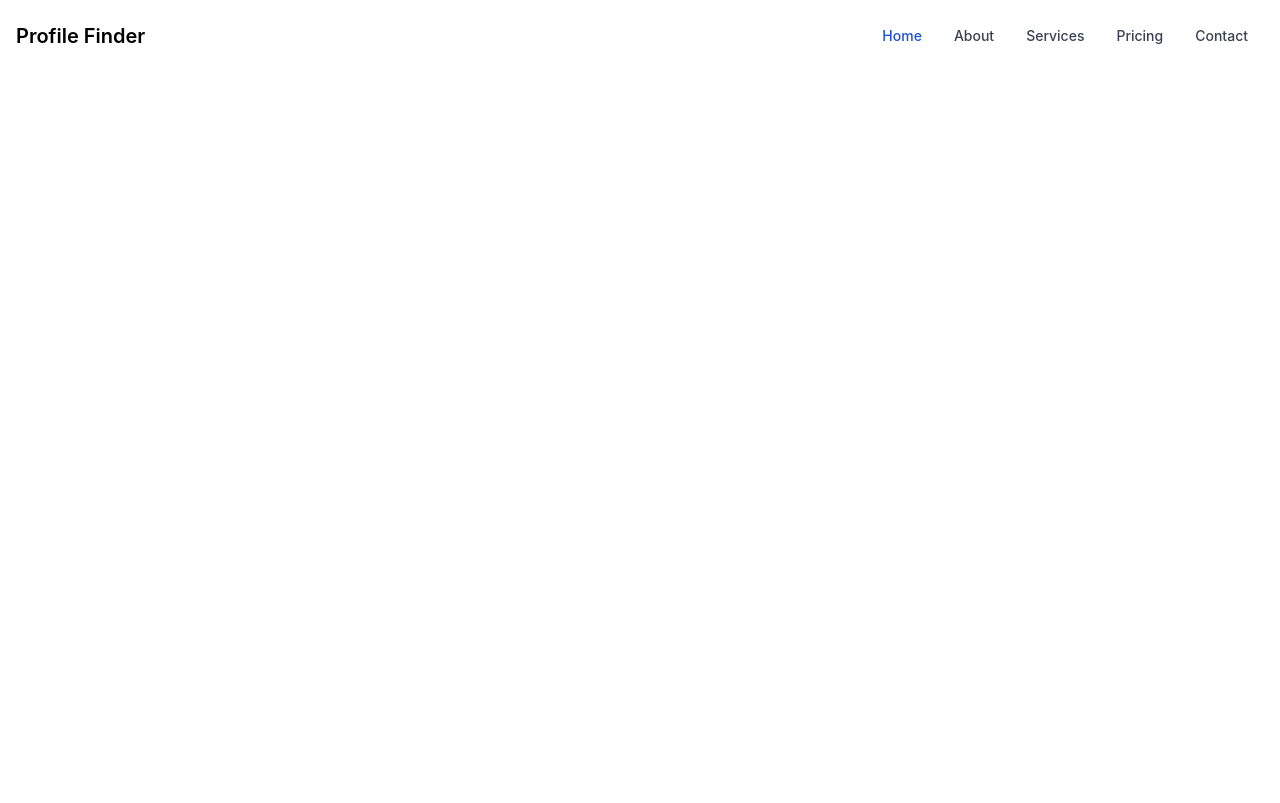
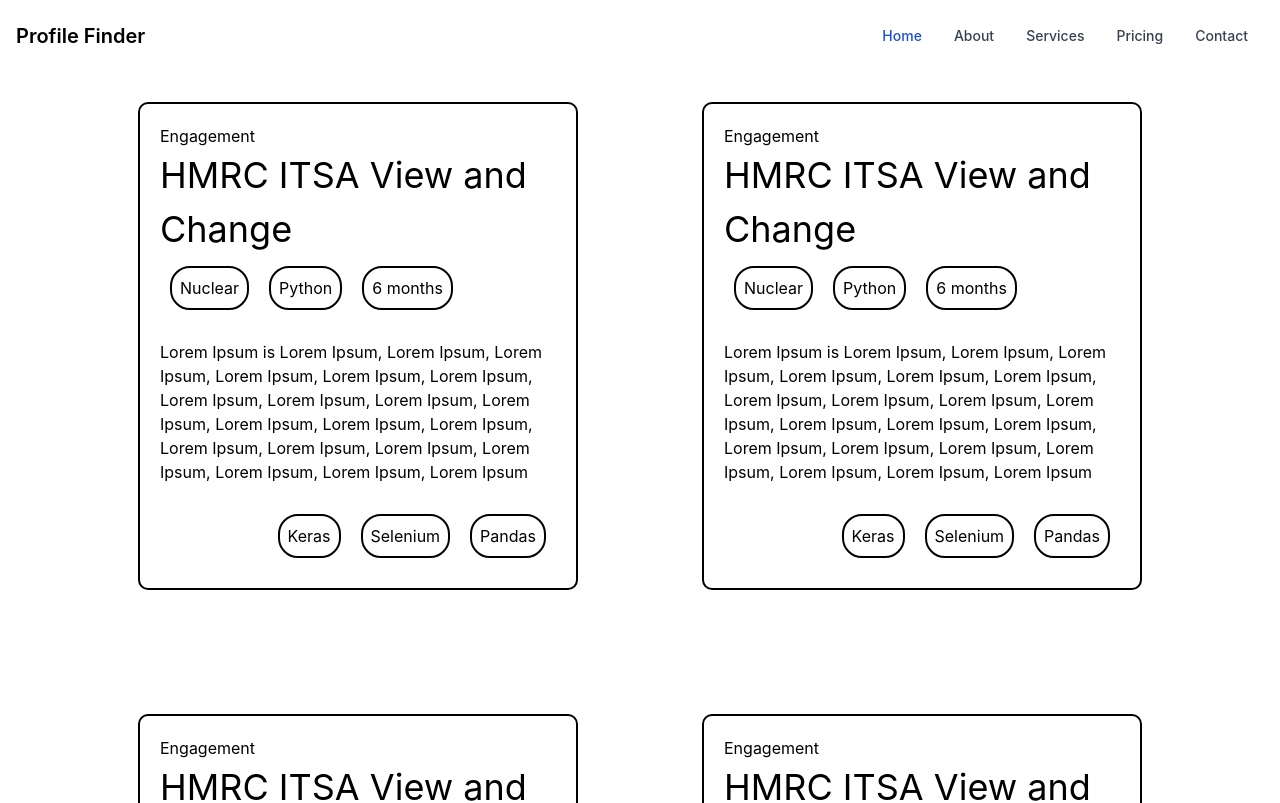
Before and after one commit to singapaul/front-end-hackathon-people-finder, a React (Create React App) app: page /profile in a window 1280 px wide. Shown: the top 803 px of the page. Built offline with nearby package versions, Linux system fonts and the light colour scheme.

Commit message:
finished both cards

```diff
--- a/src/App.js
+++ b/src/App.js
@@ -1,5 +1,5 @@
 import "./App.css";
-import { Routes, Route, Link } from "react-router-dom";
+import { Routes, Route } from "react-router-dom";
 import LandingPage from "./Pages/LandingPage";
 import ResultsPage from "./Pages/ResultsPage";
 import ProfilePage from "./Pages/ProfilePage";
--- /dev/null
+++ b/src/Assets/mockEngaements.js
@@ -0,0 +1,123 @@
+import lizard from "./images/lizard.jpeg";
+
+const mockEngaements = [
+  {
+    id: 1,
+    image: { lizard },
+    engagementName: "HMRC ITSA View and Change",
+    industry: "healthcare",
+    Language: ["Python", "Javascript"],
+    Packages: ["Keras", "PsyKitLearn", "React"],
+    Experience: "2 years",
+    name: "Paul Edwards",
+    parentId: 1,
+    description:
+      "Lorem Ipsum is Lorem Ipsum, Lorem Ipsum, Lorem Ipsum, Lorem Ipsum, Lorem Ipsum, Lorem Ipsum, Lorem Ipsum, Lorem Ipsum, Lorem Ipsum, Lorem Ipsum, Lorem Ipsum, Lorem Ipsum, Lorem Ipsum, Lorem Ipsum, Lorem Ipsum, Lorem Ipsum, Lorem Ipsum, Lorem Ipsum, Lorem Ipsum, Lorem Ipsum",
+  },
+  {
+    id: 2,
+    image: { lizard },
+    engagementName: "HMRC ITSA View and Change",
+    industry: "healthcare",
+    Language: ["Python", "Javascript"],
+    Packages: ["Keras", "PsyKitLearn", "React"],
+    Experience: "2 years",
+    name: "Paul Edwards",
+    parentId: 1,
+    description:
+      "Lorem Ipsum is Lorem Ipsum, Lorem Ipsum, Lorem Ipsum, Lorem Ipsum, Lorem Ipsum, Lorem Ipsum, Lorem Ipsum, Lorem Ipsum, Lorem Ipsum, Lorem Ipsum, Lorem Ipsum, Lorem Ipsum, Lorem Ipsum, Lorem Ipsum, Lorem Ipsum, Lorem Ipsum, Lorem Ipsum, Lorem Ipsum, Lorem Ipsum, Lorem Ipsum",
+  },
+  {
+    id: 3,
+    image: { lizard },
+    engagementName: "HMRC ITSA View and Change",
+    industry: "healthcare",
+    Language: ["Python", "Javascript"],
+    Packages: ["Keras", "PsyKitLearn", "React"],
+    Experience: "2 years",
+    name: "Paul Edwards",
+    parentId: 1,
+    description:
+      "Lorem Ipsum is Lorem Ipsum, Lorem Ipsum, Lorem Ipsum, Lorem Ipsum, Lorem Ipsum, Lorem Ipsum, Lorem Ipsum, Lorem Ipsum, Lorem Ipsum, Lorem Ipsum, Lorem Ipsum, Lorem Ipsum, Lorem Ipsum, Lorem Ipsum, Lorem Ipsum, Lorem Ipsum, Lorem Ipsum, Lorem Ipsum, Lorem Ipsum, Lorem Ipsum",
+  },
+  {
+    id: 4,
+    image: { lizard },
+    engagementName: "HMRC ITSA View and Change",
+    industry: "healthcare",
+    Language: ["Python", "Javascript"],
+    Packages: ["Keras", "PsyKitLearn", "React"],
+    Experience: "2 years",
+    name: "Paul Edwards",
+    parentId: 1,
+    description:
+      "Lorem Ipsum is Lorem Ipsum, Lorem Ipsum, Lorem Ipsum, Lorem Ipsum, Lorem Ipsum, Lorem Ipsum, Lorem Ipsum, Lorem Ipsum, Lorem Ipsum, Lorem Ipsum, Lorem Ipsum, Lorem Ipsum, Lorem Ipsum, Lorem Ipsum, Lorem Ipsum, Lorem Ipsum, Lorem Ipsum, Lorem Ipsum, Lorem Ipsum, Lorem Ipsum",
+  },
+  {
+    id: 5,
+    image: { lizard },
+    engagementName: "HMRC ITSA View and Change",
+    industry: "healthcare",
+    Language: ["Python", "Javascript"],
+    Packages: ["Keras", "PsyKitLearn", "React"],
+    Experience: "2 years",
+    name: "Paul Edwards",
+    parentId: 1,
+    description:
+      "Lorem Ipsum is Lorem Ipsum, Lorem Ipsum, Lorem Ipsum, Lorem Ipsum, Lorem Ipsum, Lorem Ipsum, Lorem Ipsum, Lorem Ipsum, Lorem Ipsum, Lorem Ipsum, Lorem Ipsum, Lorem Ipsum, Lorem Ipsum, Lorem Ipsum, Lorem Ipsum, Lorem Ipsum, Lorem Ipsum, Lorem Ipsum, Lorem Ipsum, Lorem Ipsum",
+  },
+  {
+    id: 6,
+    image: { lizard },
+    engagementName: "HMRC ITSA View and Change",
+    industry: "healthcare",
+    Language: ["Python", "Javascript"],
+    Packages: ["Keras", "PsyKitLearn", "React"],
+    Experience: "2 years",
+    name: "Paul Edwards",
+    parentId: 1,
+    description:
+      "Lorem Ipsum is Lorem Ipsum, Lorem Ipsum, Lorem Ipsum, Lorem Ipsum, Lorem Ipsum, Lorem Ipsum, Lorem Ipsum, Lorem Ipsum, Lorem Ipsum, Lorem Ipsum, Lorem Ipsum, Lorem Ipsum, Lorem Ipsum, Lorem Ipsum, Lorem Ipsum, Lorem Ipsum, Lorem Ipsum, Lorem Ipsum, Lorem Ipsum, Lorem Ipsum",
+  },
+  {
+    id: 7,
+    image: { lizard },
+    engagementName: "HMRC ITSA View and Change",
+    industry: "healthcare",
+    Language: ["Python", "Javascript"],
+    Packages: ["Keras", "PsyKitLearn", "React"],
+    Experience: "2 years",
+    name: "Paul Edwards",
+    parentId: 1,
+    description:
+      "Lorem Ipsum is Lorem Ipsum, Lorem Ipsum, Lorem Ipsum, Lorem Ipsum, Lorem Ipsum, Lorem Ipsum, Lorem Ipsum, Lorem Ipsum, Lorem Ipsum, Lorem Ipsum, Lorem Ipsum, Lorem Ipsum, Lorem Ipsum, Lorem Ipsum, Lorem Ipsum, Lorem Ipsum, Lorem Ipsum, Lorem Ipsum, Lorem Ipsum, Lorem Ipsum",
+  },
+  {
+    id: 8,
+    image: { lizard },
+    engagementName: "HMRC ITSA View and Change",
+    industry: "healthcare",
+    Language: ["Python", "Javascript"],
+    Packages: ["Keras", "PsyKitLearn", "React"],
+    Experience: "2 years",
+    name: "Paul Edwards",
+    parentId: 1,
+    description:
+      "Lorem Ipsum is Lorem Ipsum, Lorem Ipsum, Lorem Ipsum, Lorem Ipsum, Lorem Ipsum, Lorem Ipsum, Lorem Ipsum, Lorem Ipsum, Lorem Ipsum, Lorem Ipsum, Lorem Ipsum, Lorem Ipsum, Lorem Ipsum, Lorem Ipsum, Lorem Ipsum, Lorem Ipsum, Lorem Ipsum, Lorem Ipsum, Lorem Ipsum, Lorem Ipsum",
+  },
+  {
+    id: 9,
+    image: { lizard },
+    engagementName: "HMRC ITSA View and Change",
+    industry: "healthcare",
+    Language: ["Python", "Javascript"],
+    Packages: ["Keras", "PsyKitLearn", "React"],
+    Experience: "2 years",
+    name: "Paul Edwards",
+    parentId: 1,
+    description:
+      "Lorem Ipsum is Lorem Ipsum, Lorem Ipsum, Lorem Ipsum, Lorem Ipsum, Lorem Ipsum, Lorem Ipsum, Lorem Ipsum, Lorem Ipsum, Lorem Ipsum, Lorem Ipsum, Lorem Ipsum, Lorem Ipsum, Lorem Ipsum, Lorem Ipsum, Lorem Ipsum, Lorem Ipsum, Lorem Ipsum, Lorem Ipsum, Lorem Ipsum, Lorem Ipsum",
+  },
+];
+
+export default mockEngaements;
--- /dev/null
+++ b/src/Components/EngagementCard/EngagementCard.jsx
@@ -0,0 +1,23 @@
+import "./EngagementCard.scss";
+
+const EngagementCard = ({ engagement }) => {
+  return (
+    <div className="engagementCard">
+      <h5 className="engagementCard__title">Engagement</h5>
+      <h3 className="engagementCard__heading">{engagement.engagementName} </h3>
+      <ul className="engagementCard__attributes">
+        <li className="engagementCard__listItem">Nuclear</li>
+        <li className="engagementCard__listItem">Python</li>
+        <li className="engagementCard__listItem">6 months</li>
+      </ul>
+      <p className="engagementCard__text">{engagement.description}</p>
+      <ul className="engagementCard__packages">
+        <li className="engagementCard__listItem">Keras</li>
+        <li className="engagementCard__listItem">Selenium</li>
+        <li className="engagementCard__listItem">Pandas</li>
+      </ul>
+    </div>
+  );
+};
+
+export default EngagementCard;
--- /dev/null
+++ b/src/Components/EngagementCard/EngagementCard.scss
@@ -0,0 +1,39 @@
+.engagementCard {
+margin: 30px;
+  border: solid 2px black;
+  display: flex;
+  border-radius: 10px;
+  flex-direction: column;
+  text-align: left;
+  padding: 20px;
+
+
+  .engagementCard__title{font-size: 16px;}
+
+  .engagementCard__heading{
+    font-size: 36px;
+  }
+
+  .engagementCard__attributes{
+    display: inline-flex;
+
+  }
+
+  .engagementCard__listItem{
+    border: solid black 2px;
+    border-radius: 20px;
+    padding: 8px;
+    margin: 10px
+  }
+
+
+  .engagementCard__text{
+    font-size: 16px;
+    margin: 20px 0;
+  }
+
+  .engagementCard__packages{
+    display: inline-flex;
+    justify-content: flex-end;
+  }
+}
--- /dev/null
+++ b/src/Components/EngagementGrid/EngagementGrid.jsx
@@ -0,0 +1,15 @@
+import EngagementCard from "../EngagementCard/EngagementCard";
+
+const EngagementGrid = ({cards}) => {
+
+    console.log(cards)
+  return (
+    <div className="Grid">
+      {cards.map((card) => {
+        return  <EngagementCard engagement={card} key={card.id}/>;
+      })}
+    </div>
+  )
+}
+
+export default EngagementGrid
--- a/src/Components/Grid/Grid.scss
+++ b/src/Components/Grid/Grid.scss
@@ -1,6 +1,6 @@
 .Grid {
   display: grid;
-  grid-template-columns: repeat(auto-fit, minmax(100px, 400px));
+  grid-template-columns: repeat(auto-fit, minmax(100px, 500px));
   justify-content: center;
   grid-gap: 4rem;
   width: 100%;
--- a/src/Pages/ProfilePage.jsx
+++ b/src/Pages/ProfilePage.jsx
@@ -1,9 +1,12 @@
 import React from "react";
 import Layout from "../Components/Layout/Layout";
+import mockEngaements from "../Assets/mockEngaements";
+import EngagementGrid from "../Components/EngagementGrid/EngagementGrid";
 
 const ProfilePage = () => {
   return (
     <Layout>
+      <EngagementGrid cards={mockEngaements} />
     </Layout>
   );
 };
--- a/src/Pages/ResultsPage.jsx
+++ b/src/Pages/ResultsPage.jsx
@@ -1,14 +1,11 @@
-import React from "react";
 import Layout from "../Components/Layout/Layout";
-import ProfileCard from "../Components/ProfileCard/ProfileCard";
-import lizard from "../../src/Assets/images/lizard.jpeg";
 import Grid from "../Components/Grid/Grid";
 import mockProfiles from "../../src/Assets/mockProfiles"
 
 const ResultsPage = () => {
   return (
     <Layout>
-      <Grid profiles={mockProfiles} />
+      <Grid cards={mockProfiles} />
     </Layout>
   );
 };
```
Also changed, not shown: src/Components/EngagementGrid/EngagementGrid.scss (added).
